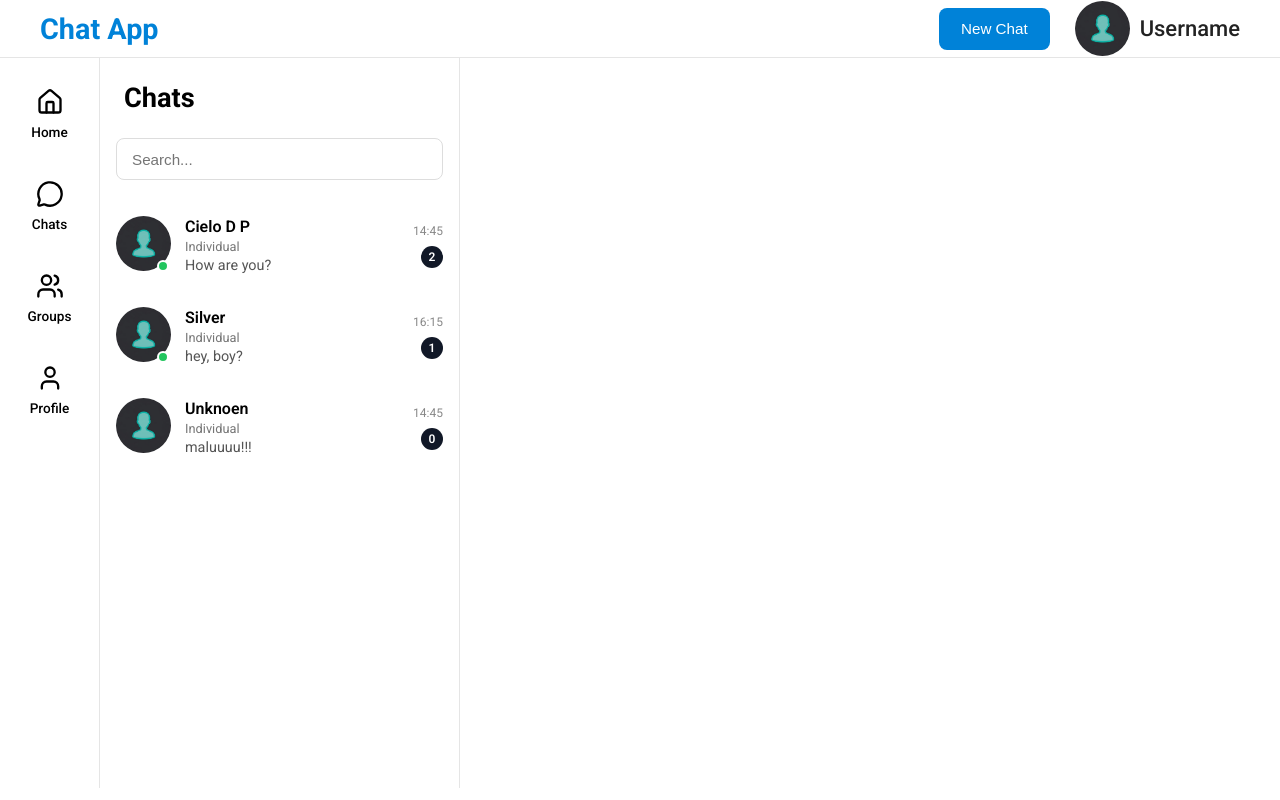
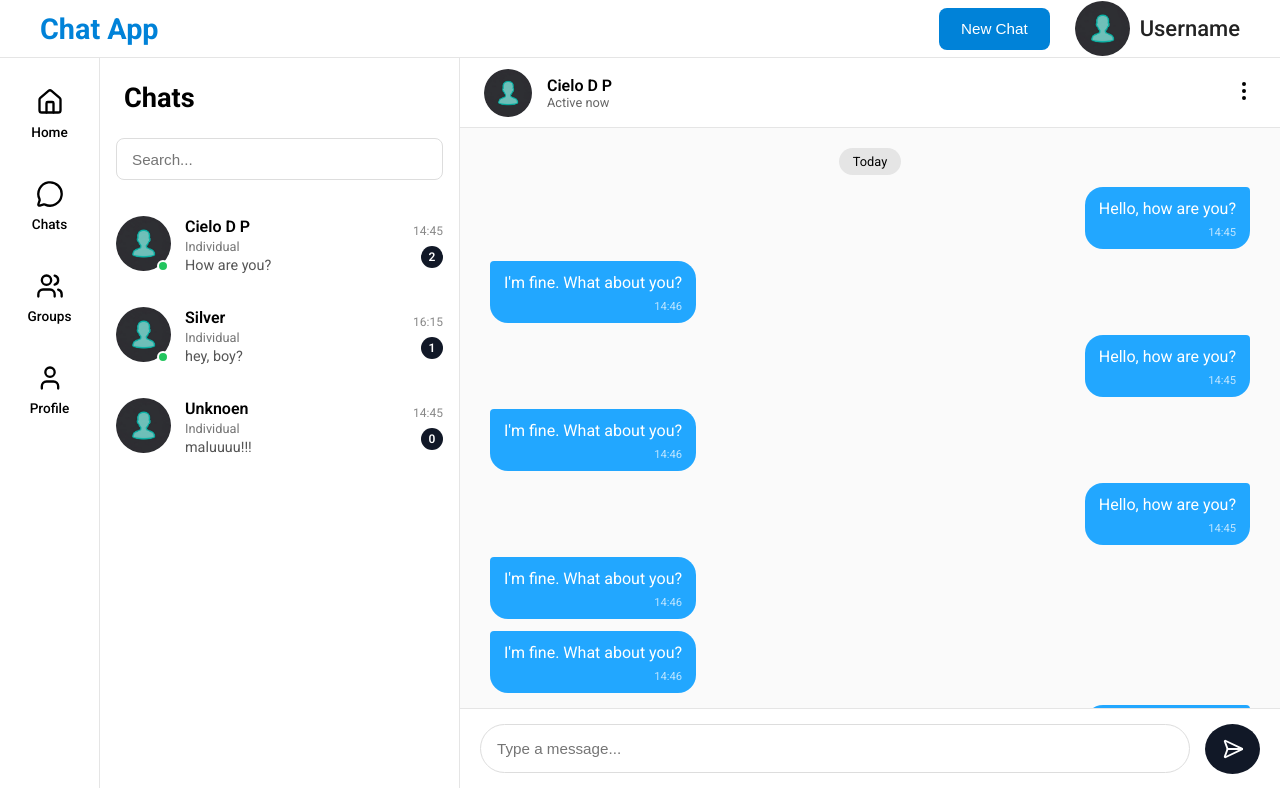
Before and after one commit to akashdpcali-cloud/ChatApp, a React (Vite) app in the folder Chatapp-frontend/: page / in a window 1280 px wide. Built offline with nearby package versions, Linux system fonts and the light colour scheme.

Commit message:
built message display frontend section

```diff
--- a/Chatapp-frontend/package.json
+++ b/Chatapp-frontend/package.json
@@ -4,7 +4,7 @@
   "version": "0.0.0",
   "type": "module",
   "scripts": {
-    "dev": "vite",
+    "dev": "vite --host",
     "build": "vite build",
     "lint": "eslint .",
     "preview": "vite preview"
--- a/Chatapp-frontend/src/components/ConversationDisplay/ConversationDisplay.css
+++ b/Chatapp-frontend/src/components/ConversationDisplay/ConversationDisplay.css
@@ -1,6 +1,6 @@
 .conversation-display-section {
   width: 360px;
-  height: calc(100vh - 70px);
+  height: calc(100dvh - 70px);
 
   border-right: 1px solid #e5e5e5;
   background: #fff;
@@ -139,7 +139,7 @@
 @media (max-width: 768px) {
   .conversation-display-section {
     width: 100%;
-    height: calc(100vh - 70px - 70px); /* Header - Bottom Menu */
+    height: calc(100dvh - 70px - 70px); /* Header - Bottom Menu */
 
     border-right: none;
   }
--- a/Chatapp-frontend/src/components/Header/Header.jsx
+++ b/Chatapp-frontend/src/components/Header/Header.jsx
@@ -1,7 +1,7 @@
 import "./Header.css";
 
-export default function Header(){
-  return(
+export default function Header({ selectedChat }) {
+  return (
     <header className="header">
       <div className="left-section app-title">Chat App</div>
       <div className="right-section">
@@ -12,7 +12,11 @@ export default function Header(){
         </div>
       </div>
 
-    <button className="newchat-button mobile-button">+</button>
+      {!selectedChat && (
+        <button className="newchat-button mobile-button">
+          +
+        </button>
+      )}
 
     </header>
   )
--- a/Chatapp-frontend/src/components/Menu/Menu.css
+++ b/Chatapp-frontend/src/components/Menu/Menu.css
@@ -1,6 +1,6 @@
 .menu {
   width: 100px;
-  height: calc(100vh - 70px);
+  height: calc(100dvh - 70px);
 
   padding: 20px 0;
 
@@ -91,4 +91,7 @@
   .menu-title {
     font-size: 0.75rem;
   }
+  .hide-menu {
+    display: none;
+  }
 }
--- a/Chatapp-frontend/src/components/Menu/Menu.jsx
+++ b/Chatapp-frontend/src/components/Menu/Menu.jsx
@@ -1,9 +1,11 @@
 import "./Menu.css";
 import { House, MessageCircle, Users, User } from "lucide-react";
 
-function Menu() {
+function Menu({selectedChat}) {
   return (
-    <div className="menu">
+    <div
+  className={`menu ${selectedChat ? "hide-menu" : ""}`}
+>
       <div className="menu-sections">
         <House className="home-icon" />
         <div className="menu-title">Home</div>
--- /dev/null
+++ b/Chatapp-frontend/src/components/MessageDisplay/MessageDisplay.css
@@ -0,0 +1,235 @@
+.message-display-section {
+  flex: 1;
+  height: calc(100dvh - 70px);
+
+  display: flex;
+  flex-direction: column;
+
+  background: #fafafa;
+}
+
+.message-header {
+  height: 70px;
+
+  padding: 0 24px;
+
+  display: flex;
+  justify-content: space-between;
+  align-items: center;
+
+  background: white;
+  border-bottom: 1px solid #e5e5e5;
+}
+
+.message-left-section {
+  display: flex;
+  align-items: center;
+  gap: 15px;
+}
+
+.message-left-section .profile-pic {
+  width: 48px;
+  height: 48px;
+
+  border-radius: 50%;
+  object-fit: cover;
+}
+
+.messager-name {
+  font-size: 1rem;
+  font-weight: 600;
+}
+
+.active-or-offline-detail {
+  font-size: 0.8rem;
+  color: #666;
+}
+
+.three-dot {
+  width: 24px;
+  height: 24px;
+
+  cursor: pointer;
+}
+
+.message-section {
+  flex: 1;
+
+  overflow-y: auto;
+
+  padding: 20px 30px;
+
+  display: flex;
+  flex-direction: column;
+}
+
+.day-messages {
+  display: flex;
+  flex-direction: column;
+  gap: 12px;
+}
+
+.message-date {
+  align-self: center;
+
+  padding: 6px 14px;
+
+  border-radius: 20px;
+
+  background: #e5e5e5;
+
+  font-size: 0.8rem;
+}
+
+.my-message,
+.contact-message {
+  max-width: 60%;
+
+  padding: 10px 14px;
+
+  display: flex;
+  flex-direction: column;
+  gap: 5px;
+
+  position: relative;
+}
+
+.right-message {
+  align-self: flex-end;
+
+  background: rgb(34, 167, 255);
+  color: white;
+  border-radius: 18px 4px 18px 18px;
+}
+
+.left-message {
+  align-self: flex-start;
+  color: white;
+  background: rgb(34, 167, 255);
+  border-radius: 4px 18px 18px 18px;
+}
+
+.message {
+  word-break: break-word;
+  line-height: 1.5;
+}
+
+.message-time {
+  align-self: flex-end;
+
+  font-size: 0.7rem;
+  opacity: 0.7;
+}
+
+.type-section {
+  height: 80px;
+
+  padding: 15px 20px;
+
+  display: flex;
+  gap: 15px;
+
+  background: white;
+
+  border-top: 1px solid #e5e5e5;
+}
+
+.text-type {
+  flex: 1;
+
+  padding: 0 16px;
+
+  border: 1px solid #ddd;
+  border-radius: 30px;
+
+  outline: none;
+
+  font-size: 0.95rem;
+}
+
+.send-button {
+  width: 55px;
+  height: 50px;
+
+  display: flex;
+  justify-content: center;
+  align-items: center;
+
+  border: none;
+  border-radius: 50%;
+
+  background: #111827;
+  color: white;
+
+  cursor: pointer;
+  transition: 0.2s;
+}
+
+.send-button:hover {
+  background: black;
+}
+.back-button {
+  display: none;
+}
+
+.message-right-section {
+  position: relative;
+}
+
+.three-dot {
+  cursor: pointer;
+}
+
+.message-options {
+  position: absolute;
+  top: 35px;
+  right: 0;
+
+  width: 180px;
+
+  background: white;
+
+  border: 1px solid #e5e5e5;
+  border-radius: 10px;
+
+  box-shadow: 0 8px 20px rgba(0,0,0,.12);
+
+  overflow: hidden;
+
+  z-index: 100;
+}
+
+.message-option {
+  padding: 14px 18px;
+
+  cursor: pointer;
+
+  transition: background .2s;
+}
+
+.message-option:hover {
+  background: #f5f5f5;
+}
+
+.delete-option {
+  color: #dc2626;
+}
+
+.delete-option:hover {
+  background: #fef2f2;
+}
+
+@media (max-width:768px) {
+
+  .back-button {
+    display: block;
+
+    width: 24px;
+    height: 24px;
+
+    margin-right: 10px;
+
+    cursor: pointer;
+  }
+
+}
--- /dev/null
+++ b/Chatapp-frontend/src/components/MessageDisplay/MessageDisplay.jsx
@@ -0,0 +1,176 @@
+import "./MessageDisplay.css";
+import { EllipsisVertical, SendHorizontal, ArrowLeft } from "lucide-react";
+import { useState, useEffect, useRef } from "react";
+
+function MessageDisplay({ selectedChat, setSelectedChat }) {
+  const messages = [
+    {
+      id: 1,
+      sender: "me",
+      text: "Hello, how are you?",
+      time: "14:45",
+    },
+    {
+      id: 2,
+      sender: "contact",
+      text: "I'm fine. What about you?",
+      time: "14:46",
+    },
+    {
+      id: 1,
+      sender: "me",
+      text: "Hello, how are you?",
+      time: "14:45",
+    },
+    {
+      id: 2,
+      sender: "contact",
+      text: "I'm fine. What about you?",
+      time: "14:46",
+    },
+    {
+      id: 1,
+      sender: "me",
+      text: "Hello, how are you?",
+      time: "14:45",
+    },
+    {
+      id: 2,
+      sender: "contact",
+      text: "I'm fine. What about you?",
+      time: "14:46",
+    },
+    {
+      id: 2,
+      sender: "contact",
+      text: "I'm fine. What about you?",
+      time: "14:46",
+    },
+    {
+      id: 1,
+      sender: "me",
+      text: "Hello, how are you?",
+      time: "14:45",
+    },
+    {
+      id: 1,
+      sender: "me",
+      text: "Hello, how are you?",
+      time: "14:45",
+    },
+
+
+  ];
+
+  const [showMenu, setShowMenu] = useState(false);
+  const menuRef = useRef(null);
+
+  useEffect(() => {
+    function handleClickOutside(event) {
+      if (
+        menuRef.current &&
+        !menuRef.current.contains(event.target)
+      ) {
+        setShowMenu(false);
+      }
+    }
+
+    document.addEventListener("click", handleClickOutside);
+
+    return () =>
+      document.removeEventListener(
+        "click",
+        handleClickOutside
+      );
+  }, []);
+
+  return (
+    <div
+      className={`message-display-section ${!selectedChat ? "hide-messages" : ""
+        }`}
+    >
+      <div className="message-header">
+        <div className="message-left-section">
+
+          <ArrowLeft
+            className="back-button"
+            onClick={() => setSelectedChat(null)}
+          />
+
+          <img
+            src="/chatapp-default-avatar.jpeg"
+            alt=""
+            className="profile-pic"
+          />
+
+          <div>
+            <div className="messager-name">Cielo D P</div>
+            <div className="active-or-offline-detail">
+              Active now
+            </div>
+          </div>
+        </div>
+
+        <div className="message-right-section" ref={menuRef}>
+          <EllipsisVertical
+            className="three-dot"
+            onClick={() => setShowMenu(!showMenu)}
+          />
+
+          {showMenu && (
+            <div className="message-options">
+              <div className="message-option">
+                Clear Chat
+              </div>
+
+              <div className="message-option">
+                Block
+              </div>
+
+              <div className="message-option delete-option">
+                Delete Contact
+              </div>
+            </div>
+          )}
+        </div>
+      </div>
+
+      <div className="message-section">
+        <div className="day-messages">
+          <div className="message-date">Today</div>
+
+          {messages.map((message) => (
+            <div
+              key={message.id}
+              className={
+                message.sender === "me"
+                  ? "my-message right-message"
+                  : "contact-message left-message"
+              }
+            >
+              <div className="message">{message.text}</div>
+
+              <div className="message-time">
+                {message.time}
+              </div>
+            </div>
+          ))}
+        </div>
+      </div>
+
+      <div className="type-section">
+        <input
+          type="text"
+          className="text-type"
+          placeholder="Type a message..."
+        />
+
+        <button className="send-button">
+          <SendHorizontal size={22} />
+        </button>
+      </div>
+    </div>
+  );
+}
+
+export default MessageDisplay;
--- a/Chatapp-frontend/src/pages/Landing/Landing.css
+++ b/Chatapp-frontend/src/pages/Landing/Landing.css
@@ -1,10 +1,22 @@
 .landing-container {
   display: flex;
-  height: calc(100vh - 70px);
+  height: calc(100dvh - 70px);
 }
 
 @media (max-width: 768px) {
   .landing-container {
     padding-bottom: 70px;
   }
+  .hide-conversations {
+    display: none;
+  }
+
+  .hide-messages {
+    display: none;
+  }
+
+  .conversation-display-section,
+  .message-display-section {
+    width: 100%;
+  }
 }
--- a/Chatapp-frontend/src/pages/Landing/Landing.jsx
+++ b/Chatapp-frontend/src/pages/Landing/Landing.jsx
@@ -1,15 +1,29 @@
 import Header from "../../components/Header/Header";
 import Menu from "../../components/Menu/Menu";
 import ConversationDisplay from "../../components/ConversationDisplay/ConversationDisplay";
+import MessageDisplay from "../../components/MessageDisplay/MessageDisplay";
+import { useState } from "react";
 import "./Landing.css";
 
 export function Landing() {
+
+  const [selectedChat, setSelectedChat] = useState(null);
+
   return (
     <>
-      <Header />
+      <Header selectedChat={selectedChat} />
       <div className="landing-container">
-        <Menu />
-        <ConversationDisplay />
+        <Menu selectedChat={selectedChat} />
+
+        <ConversationDisplay
+          selectedChat={selectedChat}
+          setSelectedChat={setSelectedChat}
+        />
+
+        <MessageDisplay
+          selectedChat={selectedChat}
+          setSelectedChat={setSelectedChat}
+        />
       </div>
 
     </>
```
Also changed, not shown: Chatapp-frontend/src/components/ConversationDisplay/ConversationDisplay.jsx (+7 -3 lines), 2 other files (tests, documents, lock files or other folders). Lines whose indentation alone changed are shown as unchanged.
